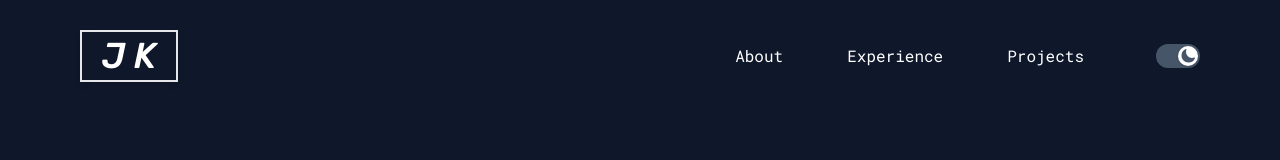
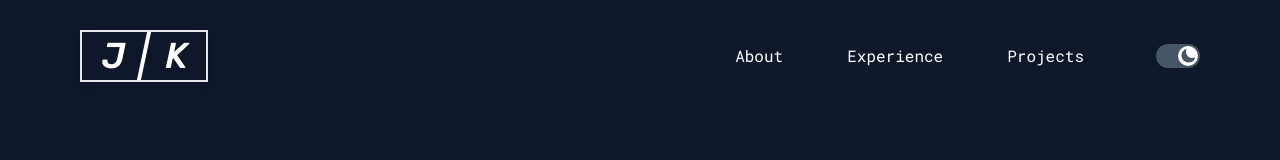
Before and after one commit to JamieKennedy/portfolio, a React (Vite) app: page / in a window 1280 px wide. Shown: the top 160 px of the page. Built offline with nearby package versions, Linux system fonts and the light colour scheme.

Commit message:
Changed title logo

```diff
--- a/src/components/sections/header/HeaderTitle.tsx
+++ b/src/components/sections/header/HeaderTitle.tsx
@@ -4,8 +4,10 @@ const HeaderTitle = () => {
     return (
         <div className="flex w-8/12 grow flex-row items-end  leading-10 dark:text-white">
             <TransitionElement classBase="fadedown" duration={500}>
-                <div className="bg-white shadow-md dark:bg-slate-900">
-                    <h1 className="border-2 px-5 py-1 text-center font-rubik text-4xl font-medium italic">J K</h1>
+                <div className="relative flex w-32 flex-row border-2 bg-white py-1 shadow-md dark:bg-slate-900">
+                    <h1 className="mx-5 w-full font-rubik text-4xl font-medium italic">J</h1>
+                    <div className="absolute bottom-0 left-1/2 h-full w-1 -translate-x-1/2 -skew-x-12 bg-gray-300 dark:bg-white"></div>
+                    <h1 className="mx-5 w-full text-right font-rubik text-4xl font-medium italic">K</h1>
                 </div>
             </TransitionElement>
         </div>
```
